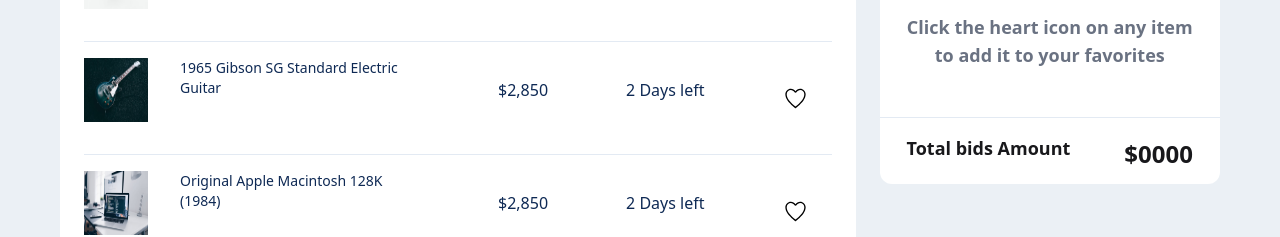
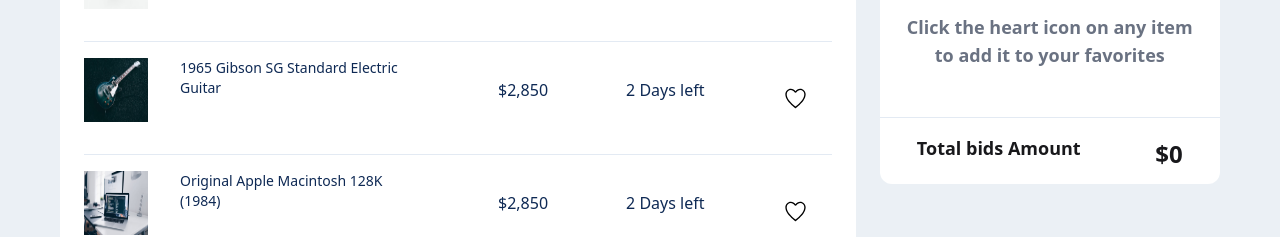
Before and after one commit to iftakhersifat/auction-gallery, a React (Vite) app: page / in a window 1280 px wide. Shown: the part 861-1098 px from the top of the page. Built offline with nearby package versions, Linux system fonts and the light colour scheme.

Commit message:
added react-toastify

```diff
--- a/package.json
+++ b/package.json
@@ -14,6 +14,7 @@
     "react": "^19.0.0",
     "react-dom": "^19.0.0",
     "react-icons": "^5.5.0",
+    "react-toastify": "^11.0.5",
     "tailwindcss": "^4.1.3"
   },
   "devDependencies": {
--- a/src/App.jsx
+++ b/src/App.jsx
@@ -1,6 +1,9 @@
 import { Suspense } from 'react'
 import './App.css'
 import Bids from './Components/Bids/Bids'
+import { ToastContainer, toast } from 'react-toastify';
+import 'react-toastify/dist/ReactToastify.css';
+
 
 
 function App() {
@@ -70,6 +73,7 @@ function App() {
 
 <Suspense fallback={<p>loading...</p>}>
   <Bids bidsFetch={bidsFetch}></Bids>
+  <ToastContainer />
 </Suspense>
 
 
--- a/src/Components/Bids/Bids.jsx
+++ b/src/Components/Bids/Bids.jsx
@@ -1,17 +1,23 @@
 import React, { use, useState } from 'react';
 import Bid from '../Bid/Bid';
 import { IoIosHeartEmpty } from "react-icons/io";
+import { toast } from 'react-toastify'; // Import toast
 
 const Bids = ({bidsFetch}) => {
     const bidsUse =use(bidsFetch);
     console.log(bidsUse);
-
+    // calculation
+    const [totalPrice, setTotalPrice] = useState(0);
     const [favorites, setFavorites] = useState([]);
     const addFavorite = (bid) => {
         setFavorites([...favorites, bid]);
+        setTotalPrice(totalPrice + bid.currentBidPrice);
+        toast.success(`${bid.title} added to favorites!`);
     };
-    const removeFavorite = (title) => {
+    const removeFavorite = (title, price) => {
         setFavorites(favorites.filter(item => item.title !== title));
+        setTotalPrice(prevTotal => prevTotal - price);
+        toast.info(`${title} removed from favorites.`);
     };
     return (
         <div className='px-15 py-15 bg-[#EBF0F5]'>
@@ -66,7 +72,7 @@ const Bids = ({bidsFetch}) => {
 
                     <div className="border-t border-[#E3EAF3] pt-4 font-semibold flex justify-around">
                         <p className="text-lg font-semibold">Total bids Amount</p>
-                        <p className="text-2xl mt-1">$0000</p>
+                        <p className="text-2xl mt-1">${totalPrice}</p>
                     </div>
             </div>
 
```
Also changed, not shown: 1 other file (tests, documents, lock files or other folders).
